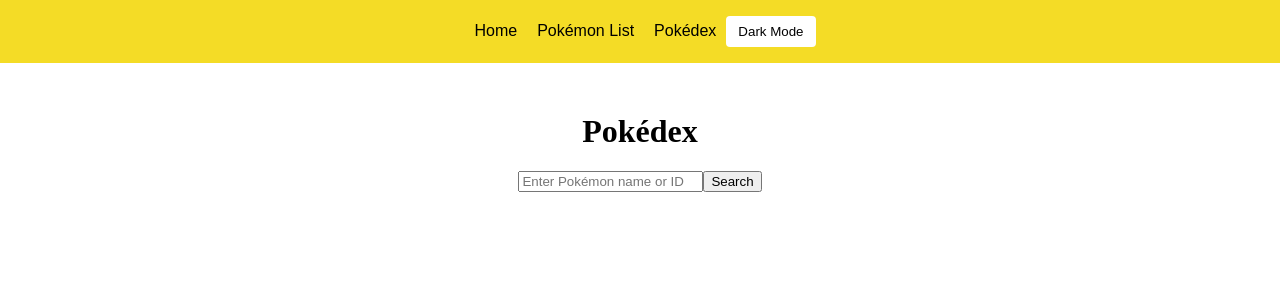
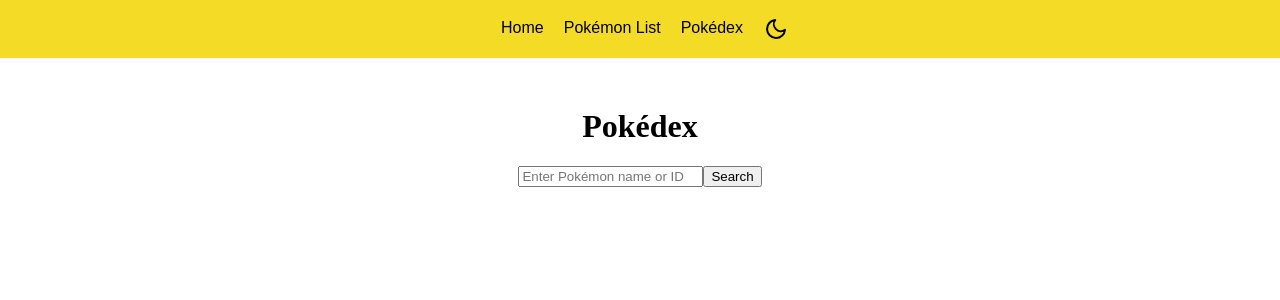
Before and after one commit to OrcaBeaw/PokeTracker, a React (Create React App) app in the folder pokedex_frontend/: page / in a window 1280 px wide. Shown: the top 300 px of the page. Built offline with nearby package versions, Linux system fonts and the light colour scheme.

Commit message:
added dark mode icon and styling

```diff
--- a/package.json
+++ b/package.json
@@ -1,5 +1,6 @@
 {
   "dependencies": {
+    "react-icons": "^5.3.0",
     "react-router-dom": "^6.27.0"
   }
 }
--- a/pokedex_frontend/package.json
+++ b/pokedex_frontend/package.json
@@ -9,6 +9,7 @@
     "axios": "^1.7.7",
     "react": "^18.3.1",
     "react-dom": "^18.3.1",
+    "react-icons": "^5.3.0",
     "react-router-dom": "^6.27.0",
     "react-scripts": "5.0.1",
     "web-vitals": "^2.1.4"
--- a/pokedex_frontend/src/App.js
+++ b/pokedex_frontend/src/App.js
@@ -1,5 +1,6 @@
 import React, { useState, useEffect } from 'react';
 import { BrowserRouter as Router, Route, Routes, Link } from 'react-router-dom';
+import { FiSun, FiMoon } from 'react-icons/fi'; // Importing icons
 import { CaughtPokemonProvider } from './CaughtPokemonContext';
 import HomePage from './HomePage';
 import PokemonList from './PokemonList';
@@ -27,8 +28,8 @@
                     <Link to="/" className="nav-link">Home</Link>
                     <Link to="/pokemon-list" className="nav-link">Pokémon List</Link>
                     <Link to="/pokedex" className="nav-link">Pokédex</Link>
-                    <button onClick={toggleDarkMode} className="toggle-dark-mode-btn">
-                        {darkMode ? 'Light Mode' : 'Dark Mode'}
+                    <button onClick={toggleDarkMode} className="toggle-dark-mode-btn" aria-label="Toggle Dark Mode">
+                        {darkMode ? <FiSun size={24} /> : <FiMoon size={24} />}
                     </button>
                 </nav>
                 <Routes>
--- a/pokedex_frontend/src/index.css
+++ b/pokedex_frontend/src/index.css
@@ -17,12 +17,25 @@
 }
 
 .toggle-dark-mode-btn {
-  background-color: var(--bg-color);
-  color: var(--text-color);
+  background: none;
   border: none;
-  padding: 8px 12px;
+  color: inherit;
   cursor: pointer;
-  border-radius: 4px;
+  padding: 1px;
+  margin-left: 10px;
+  display: inline-flex;
+  align-items: center;
+  vertical-align: middle;
+  transition: color 0.3s ease;
+}
+
+.toggle-dark-mode-btn svg {
+  display: block; /* Remove any extra whitespace around the icon */
+  vertical-align: middle; /* Ensures it aligns with surrounding text */
+}
+
+.toggle-dark-mode-btn:hover {
+  color: #f39c12; /* Pikachu! */
 }
 
 body, nav {
```
Also changed, not shown: 2 other files (tests, documents, lock files or other folders).
